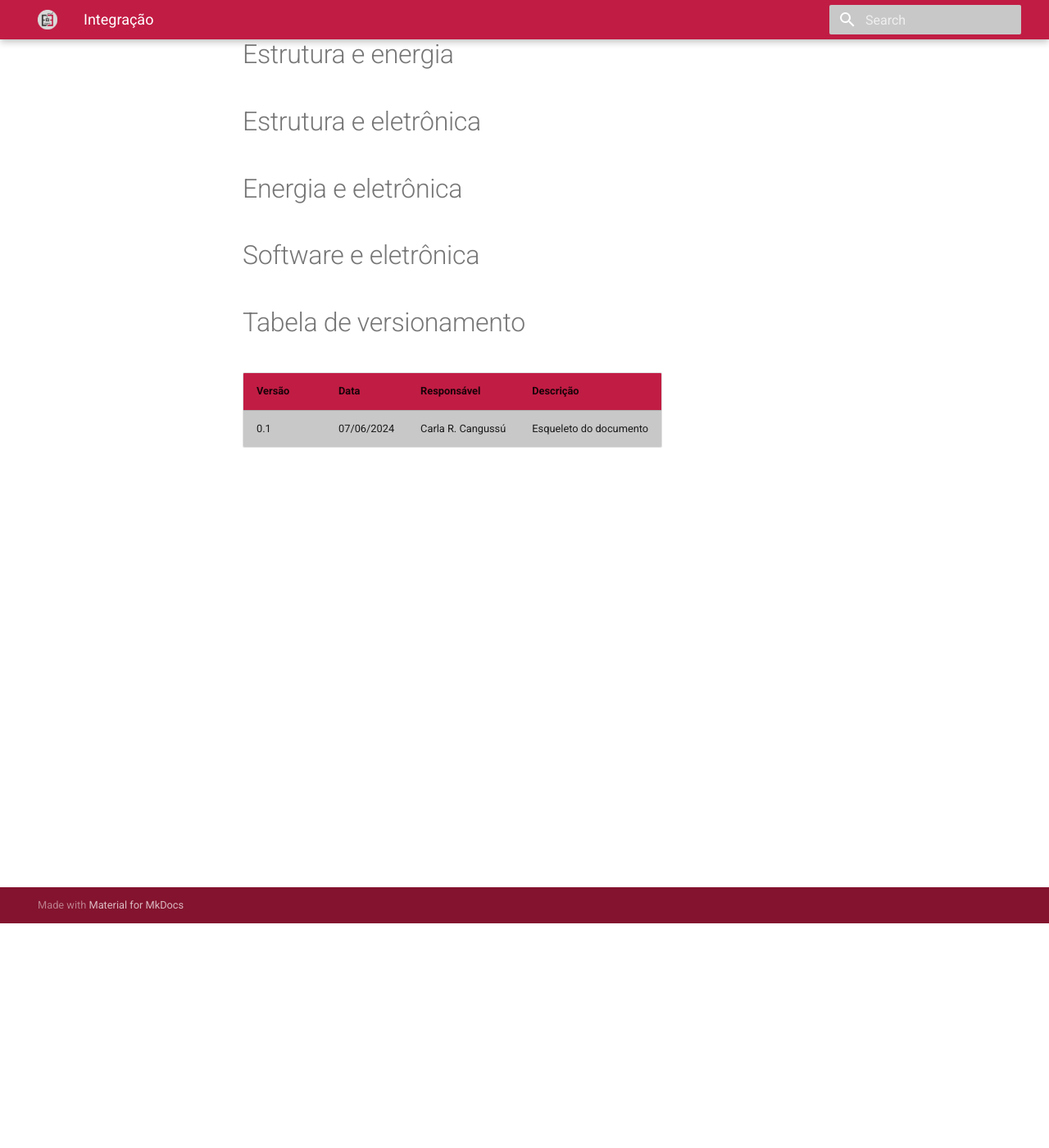
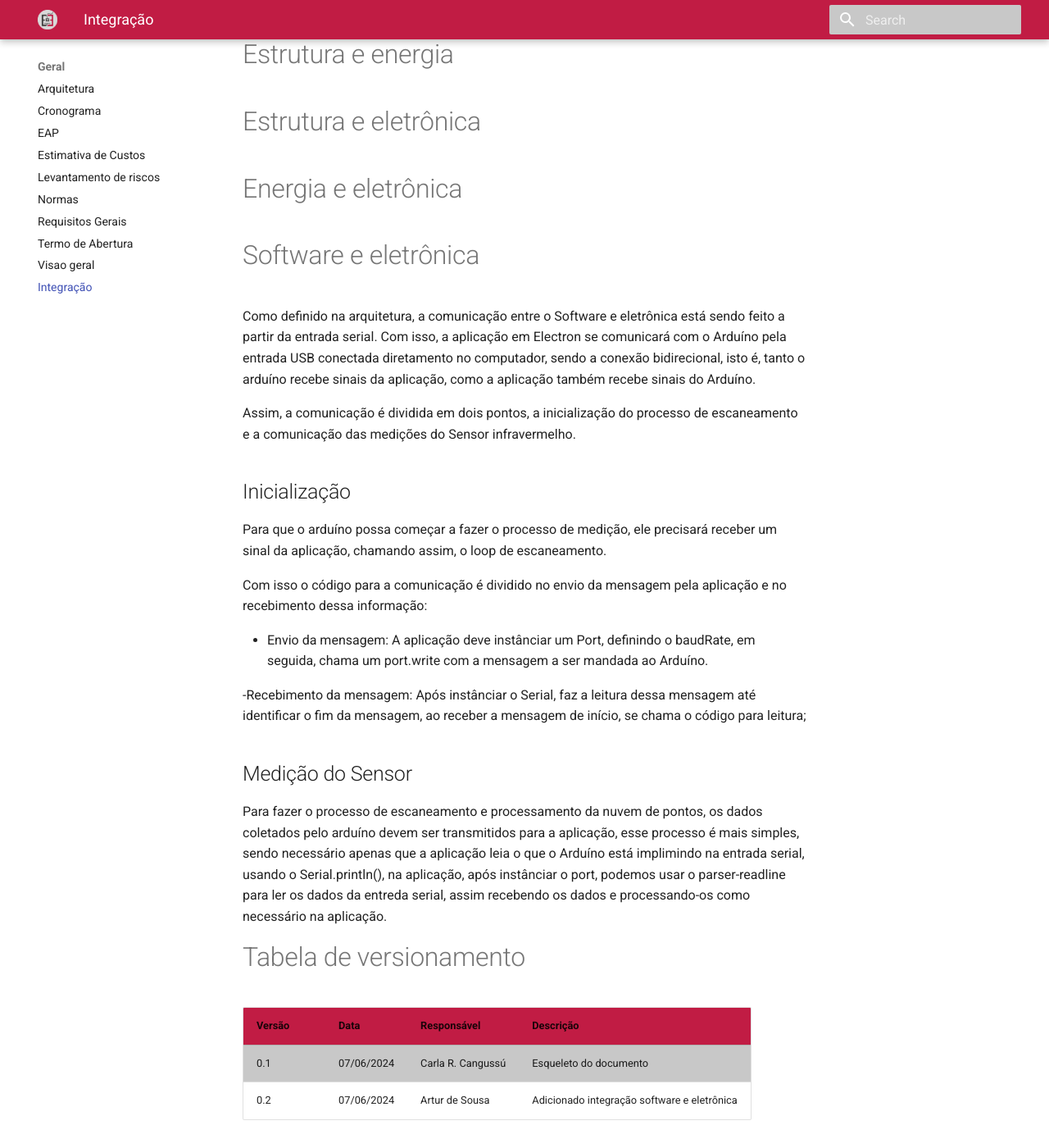
Before and after one commit to Calcioft/ScanPoint, an MkDocs documentation site: the page built from docs/geral/integracao.md, in a window 1280 px wide and 1400 px high, scrolled down 274 px. Shown: the whole window at 82% size. Built offline with MkDocs 1.6.1 and Material for MkDocs 9.7.7, drawn with Linux system fonts in a browser that asks for light colours.

Commit message:
adicionado texto de integração

```diff
--- a/docs/geral/integracao.md
+++ b/docs/geral/integracao.md
@@ -10,7 +10,25 @@
 
 # Software e eletrônica
 
+Como definido na arquitetura, a comunicação entre o Software e eletrônica está sendo feito a partir da entrada serial. Com isso, a aplicação em Electron se comunicará com o Arduíno pela entrada USB conectada diretamento no computador, sendo a conexão bidirecional, isto é, tanto o arduíno recebe sinais da aplicação, como a aplicação também recebe sinais do Arduíno.
+
+Assim, a comunicação é dividida em dois pontos, a inicialização do processo de escaneamento e a comunicação das medições do Sensor infravermelho.
+
+## Inicialização
+Para que o arduíno possa começar a fazer o processo de medição, ele precisará receber um sinal da aplicação, chamando assim, o loop de escaneamento.
+
+Com isso o código para a comunicação é dividido no envio da mensagem pela aplicação e no recebimento dessa informação:
+
+- Envio da mensagem: A aplicação deve instânciar um Port, definindo o baudRate, em seguida, chama um port.write com a mensagem a ser mandada ao Arduíno.
+
+-Recebimento da mensagem: Após instânciar o Serial, faz a leitura dessa mensagem até identificar o fim da mensagem, ao receber a mensagem de início, se chama o código para leitura;
+
+## Medição do Sensor
+Para fazer o processo de escaneamento e processamento da nuvem de pontos, os dados coletados pelo arduíno devem ser transmitidos para a aplicação, esse processo é mais simples, sendo necessário apenas que a aplicação leia o que o Arduíno está implimindo na entrada serial, usando o Serial.println(), na aplicação, após instânciar o port, podemos usar o parser-readline para ler os dados da entreda serial, assim recebendo os dados e processando-os como necessário na aplicação.
+
+
 # Tabela de versionamento
 |Versão| Data | Responsável | Descrição|
 |------|------|-------------|----------|
 | 0.1 | 07/06/2024| Carla R. Cangussú | Esqueleto do documento|
+| 0.2 | 07/06/2024| Artur de Sousa | Adicionado integração software e eletrônica|
--- a/mkdocs.yml
+++ b/mkdocs.yml
@@ -28,6 +28,7 @@
       - Requisitos Gerais: geral/requisitos.md
       - Termo de Abertura: geral/termo_de_abertura_de_projeto.md
       - Visao geral: geral/visaogeral.md
+      - Integração: geral/integracao.md
   - Software:
       - Arquitetura de software: software/arquitetura.md
       - Backlog do produto: software/backlog_produto.md
```
